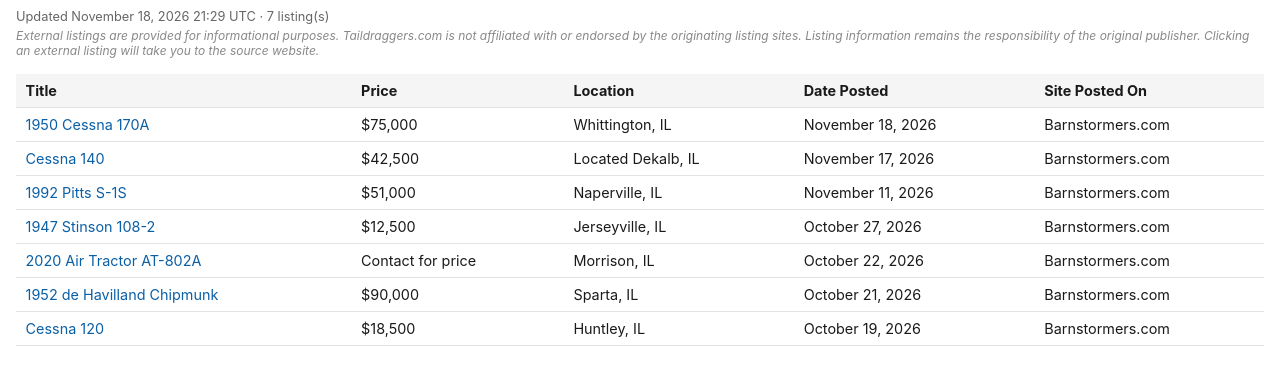
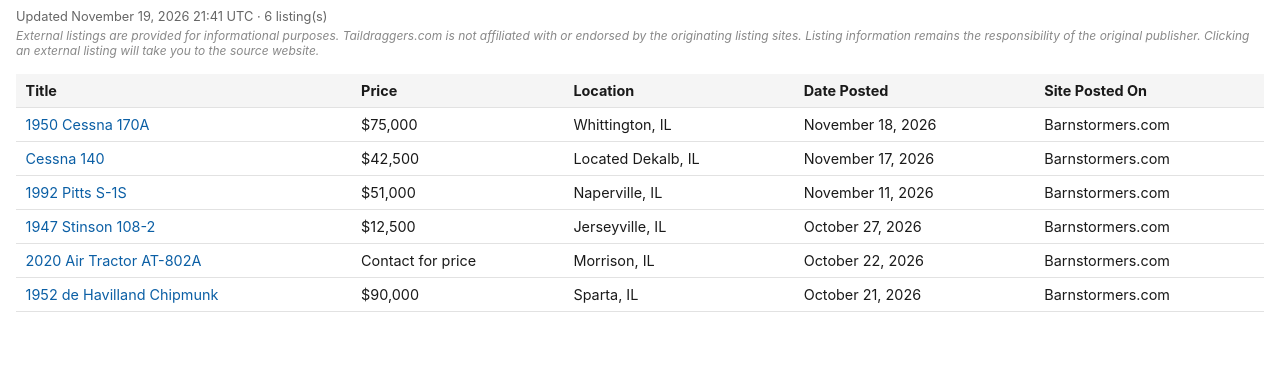
Before and after one commit to taildraggers/illinois, a plain HTML site: page docs/index.html in a window 1280 px wide. Shown: the part 43-428 px from the top of the page. Drawn offline with Linux system fonts and the light colour scheme.

Commit message:
Update Illinois listings (2026-11-19)

```diff
--- a/docs/index.html
+++ b/docs/index.html
@@ -58,7 +58,7 @@
 </head>
 <body>
   <h1>Taildragger Ads in Illinois</h1>
-  <div class="updated">Updated November 18, 2026 21:29 UTC &middot; 7 listing(s)</div>
+  <div class="updated">Updated November 19, 2026 21:41 UTC &middot; 6 listing(s)</div>
   <div class="disclaimer">External listings are provided for informational purposes. Taildraggers.com is not affiliated with or endorsed by the originating listing sites. Listing information remains the responsibility of the original publisher. Clicking an external listing will take you to the source website.</div>
   <table>
     <thead>
@@ -71,7 +71,6 @@
         <tr><td><a href="https://www.barnstormers.com/classified-2080376-Complete-1947-Stinson-108-2.html" target="_blank" rel="noopener noreferrer">1947 Stinson 108-2</a></td><td>$12,500</td><td>Jerseyville, IL</td><td>October 27, 2026</td><td>Barnstormers.com</td></tr>
         <tr><td><a href="https://www.barnstormers.com/classified-2033793-2020-Air-Tractor-AT802A-65AG.html" target="_blank" rel="noopener noreferrer">2020 Air Tractor AT-802A</a></td><td>Contact for price</td><td>Morrison, IL</td><td>October 22, 2026</td><td>Barnstormers.com</td></tr>
         <tr><td><a href="https://www.barnstormers.com/classified-2074439-1952-Award-Winning-Chipmunk.html" target="_blank" rel="noopener noreferrer">1952 de Havilland Chipmunk</a></td><td>$90,000</td><td>Sparta, IL</td><td>October 21, 2026</td><td>Barnstormers.com</td></tr>
-        <tr><td><a href="https://www.barnstormers.com/classified-1964672-Fly-cheap-C120-w-fresh-Annual.html" target="_blank" rel="noopener noreferrer">Cessna 120</a></td><td>$18,500</td><td>Huntley, IL</td><td>October 19, 2026</td><td>Barnstormers.com</td></tr>
     </tbody>
   </table>
 <script>
```
